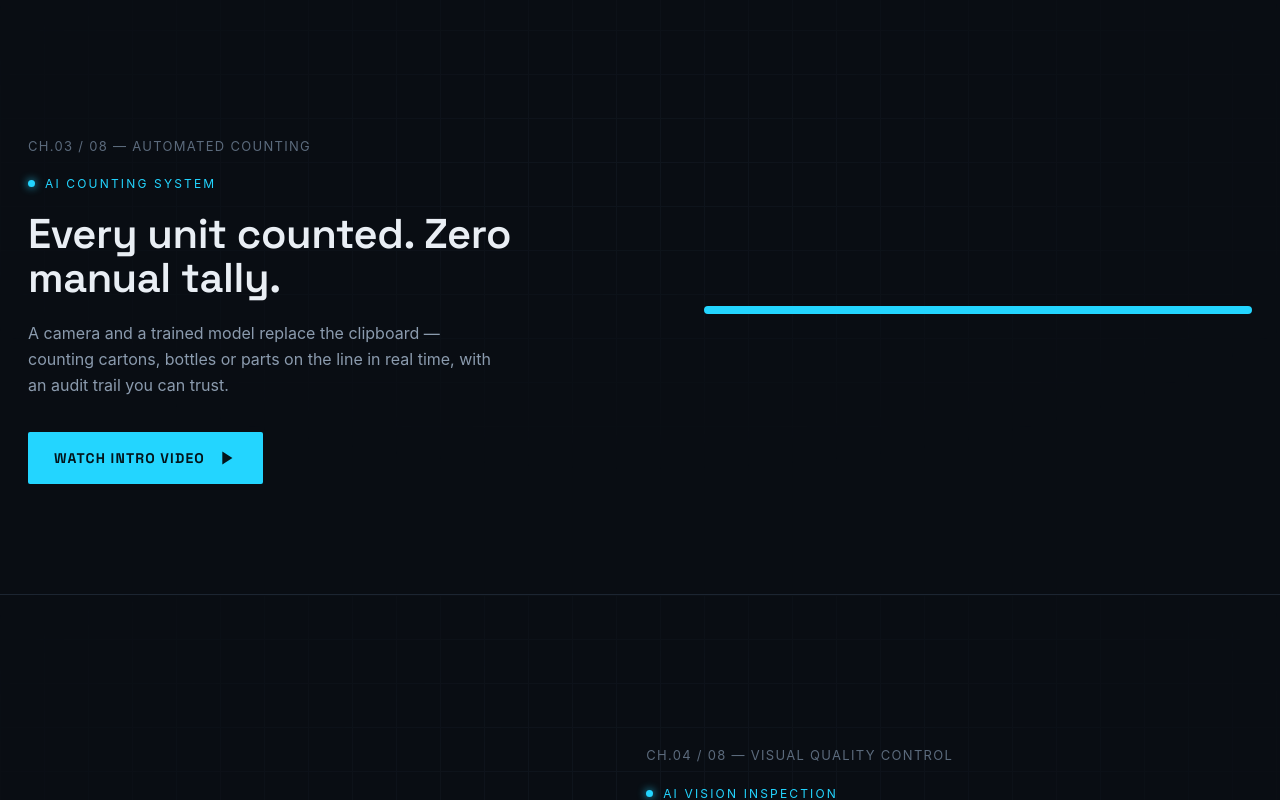
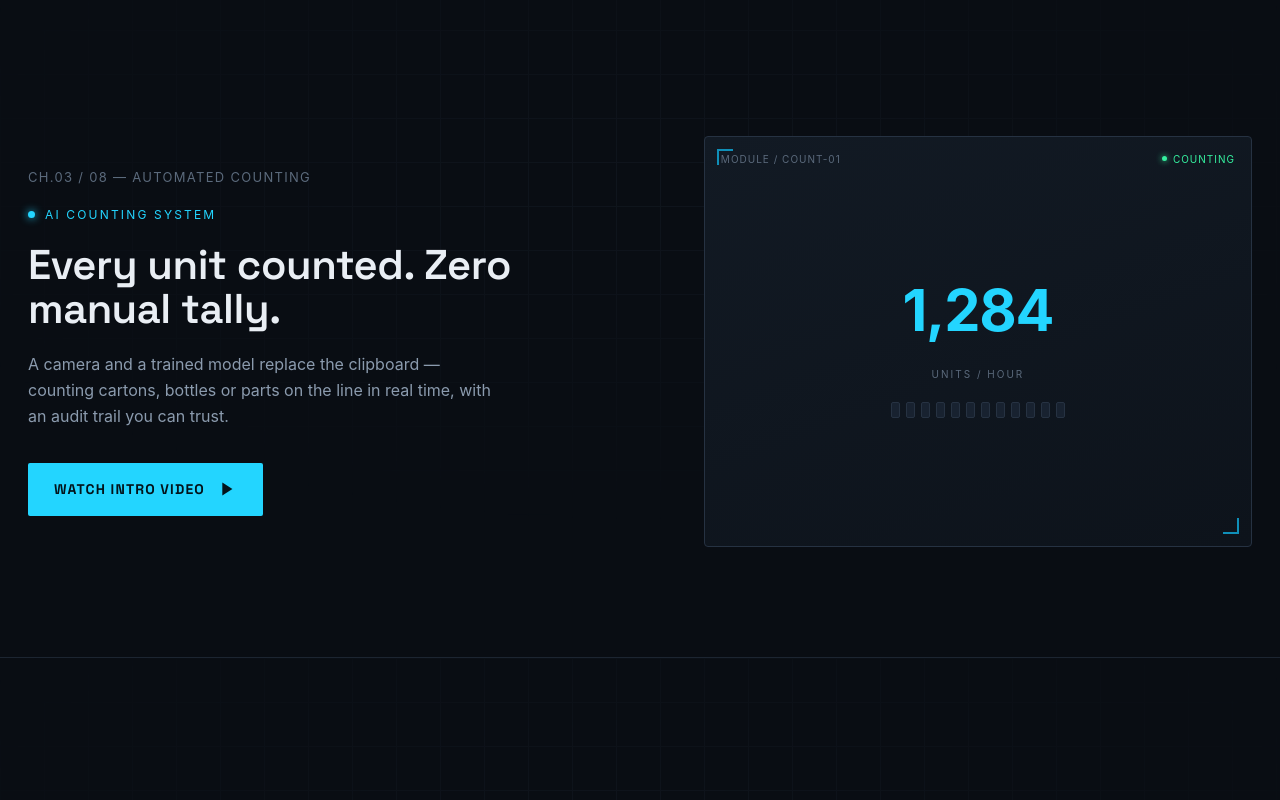
Before and after one commit to Nazmul246/Seminar-Landing-Page-with-Chatbot, a React (Vite) app in the folder seminar-landing-with-chatbot/: page / in a window 1280 px wide. Shown: the part 2100-2900 px from the top of the page. Built offline with nearby package versions, Linux system fonts and the light colour scheme.

Commit message:
Enable aspect ratio for title accent and adjust panel styles for soundcam and erp components

```diff
--- a/seminar-landing-with-chatbot/src/App.css
+++ b/seminar-landing-with-chatbot/src/App.css
@@ -674,7 +674,7 @@ h1.title .accent {
   background: linear-gradient(160deg, var(--panel), var(--bg-2));
   border: 1px solid var(--line);
   border-radius: 4px;
-  /* aspect-ratio: 4/3; */
+  aspect-ratio: 4/3;
   position: relative;
   overflow: hidden;
 }
@@ -688,7 +688,8 @@ h1.title .accent {
   background-size: 22px 22px;
   opacity: 0.35;
 } */
-.panel {
+#soundcam .panel,
+#erp .panel {
   aspect-ratio: 0;
   border: 4px solid #23d5ff;
 }
```
